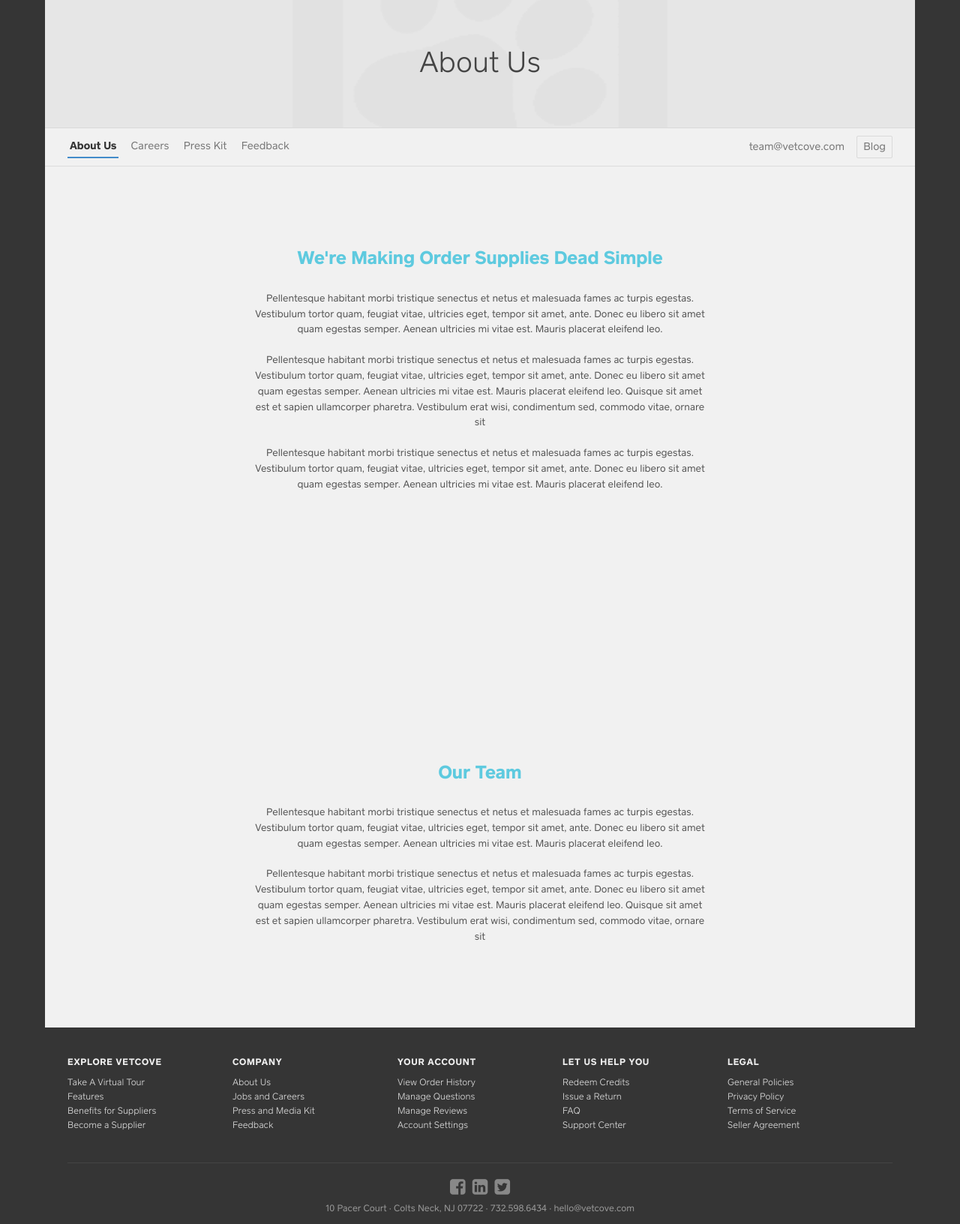
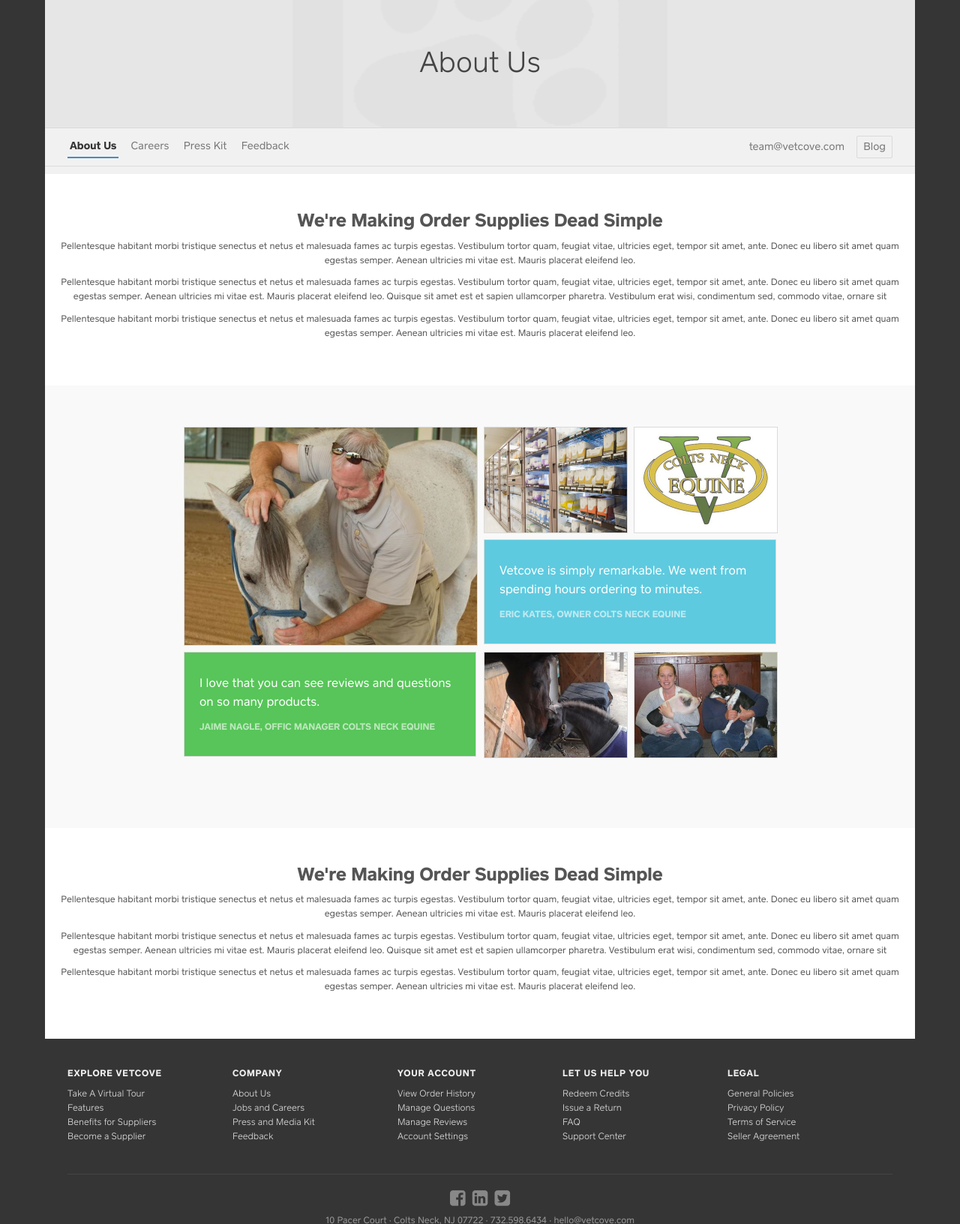
Before and after one commit to mkates/vetcove-legacy, a Django app: page /company/about in a window 1280 px wide. Shown: the part 54-1686 px from the top of the page at 75% size. Run offline with Django 3.2, Linux system fonts and the light colour scheme; some libraries are stand-ins or nearby versions.

Commit message:
updated the static stuff

```diff
--- a/vetcove/static/less/modules/menu.less
+++ b/vetcove/static/less/modules/menu.less
@@ -5,7 +5,7 @@
 //Horizontal Menu, used by the account pages
 
 .menu-horizontal {
-	margin: 10px;
+	margin: 10px 10px 0 10px;
 	.horizontal-nav;
 	li {
 		a {
@@ -23,7 +23,7 @@
 				padding-left: 8px;
 			}
 			&.active {
-				border-bottom: 2px solid @link-color;
+				border-bottom: 2px solid @colorMain;
 				color: #333;
 				font-weight: 500;
 				&:hover {
--- a/vetcove/static/less/modules/widgets.less
+++ b/vetcove/static/less/modules/widgets.less
@@ -39,40 +39,50 @@
 // **** Pie Counters ****
 // **********************
 
-@piecounter-size: 36px;
+@piecountersize: 36px;
 
 .piecounter {
-	height: @piecounter-size;
+	height: @piecountersize;
 	display:inline-block;
 	vertical-align: top;
-	width: @piecounter-size;
+	width: @piecountersize;
 	overflow: hidden;
-	background-size: @piecounter-size*6 @piecounter-size;
+	background-size: calc(@piecountersize*6) @piecountersize;
 	background-image: url("../img/piecounter.png");
 }
-.piecounter5 { background-position: @piecounter-size*-1 0;}
-.piecounter4 { background-position: @piecounter-size*-2 0;}
-.piecounter3 { background-position: @piecounter-size*-3 0;}
-.piecounter2 { background-position: @piecounter-size*-4 0;}
-.piecounter1 { background-position: @piecounter-size*-5 0;}
+.piecounter5 {
+	background-position: calc(@piecountersize*-1) 0;
+}
+.piecounter4 {
+	background-position: calc(@piecountersize*-2) 0;
+}
+.piecounter3 {
+	background-position: calc(@piecountersize*-3) 0;
+}
+.piecounter2 {
+	background-position: calc(@piecountersize*-4) 0;
+}
+.piecounter1 {
+	background-position: calc(@piecountersize*-5) 0;
+}
 
 // **********************
 // **** Flames **********
 // **********************
 
-@flames-height: 40px;
-@flames-width: @flames-height*0.5;
+@flamesheight: 40px;
+@flameswidth: calc(@flamesheight*0.5);
 .flameicon {
-	height: @flames-height;
+	height: @flamesheight;
 	display:inline-block;
 	vertical-align: top;
-	width: @flames-width;
+	width: @flameswidth;
 	overflow: hidden;
-	background-size: @flames-width*3px @flames-height;
+	background-size: calc(@flamesheight*1.5) @flamesheight;
 	background-image: url("../img/fireicons.png");
 }
-.flameicon_medium { background-position: @flames-width*-1 0;}
-.flameicon_hot { background-position: @flames-width*-2 0;}
+.flameicon_medium { background-position: calc(@flamesheight*0.5*-1) 0 }
+.flameicon_hot { background-position: calc(@flamesheight*0.5*-2) 0 }
 
 // *****************
 // **** Stars ******
--- a/vetcove/static/less/pages/static.less
+++ b/vetcove/static/less/pages/static.less
@@ -270,19 +270,23 @@
 }
 
 // General Hero Formatting
-.hero {
-	overflow: auto;
-	text-align: left;
+.hero-container {
 	padding-bottom: 50px;
+	border-bottom:1px solid #dadada;
 	.gradient(#ccc,darken(#ccc,15%),#ccc);
 	&.index     {  .gradient(@colorMain,darken(@colorMain,15%),@colorMain)       }
 	&.features  {  .gradient(@colorPurple,darken(@colorPurple,15%),@colorPurple) }
 	&.suppliers {  .gradient(@colorViolet,darken(@colorViolet,15%),@colorViolet) }
 	&.dashboard {  .gradient(@colorBlue,darken(@colorBlue,15%),@colorBlue)       }
 	&.support   {  .gradient(@colorLime,darken(@colorLime,15%),@colorLime)       }
+}
+.hero {
+	overflow: auto;
+	max-width: 900px;
+	margin: 0 auto;
+	text-align: left;
 	.text {
 		margin-top: 70px;
-		padding-left: 30px;
 		color: white;
 		h1 {
 			text-transform: uppercase;
@@ -302,20 +306,17 @@
 		}
 	}
 	.image {
-		margin-top: 30px;
-		padding: 20px;
-		text-align: center;
+		margin-top: 50px;
+		text-align: right;
 		img {
-			max-width: 80%;
+			max-width: 100%;
 			max-height: 100%;
 		}
 	}
-	border-bottom:1px solid #dadada;
 	&.centered {
 		text-align: center;
 	}
 	//For headers with no images
-
 	&.noimage {
 		.text {
 			margin-top: 30px;
--- a/vetcove/templates/general/company/about.html
+++ b/vetcove/templates/general/company/about.html
@@ -1,48 +1,87 @@
 {% extends 'general/company/base.html' %}
 
+{% load staticfiles %}
+
+{% block title %} About Us {% endblock %}
 {% block hero %} About Us {% endblock %}
 
 {% block content %}
 
 {{block.super}}
 
-<div class="static-page centered">
-	<div class="section thin">
-		<h3>We're Making Order Supplies Dead Simple</h3>
-		<p>Pellentesque habitant morbi tristique senectus et netus et malesuada fames ac turpis egestas. Vestibulum tortor quam, feugiat vitae, ultricies eget, tempor sit amet, ante. Donec eu libero sit amet quam egestas semper. Aenean ultricies mi vitae est. Mauris placerat eleifend leo.</p>
-		<p>Pellentesque habitant morbi tristique senectus et netus et malesuada fames ac turpis egestas. Vestibulum tortor quam, feugiat vitae, ultricies eget, tempor sit amet, ante. Donec eu libero sit amet quam egestas semper. Aenean ultricies mi vitae est. Mauris placerat eleifend leo. Quisque sit amet est et sapien ullamcorper pharetra. Vestibulum erat wisi, condimentum sed, commodo vitae, ornare sit </p>
-		<p>Pellentesque habitant morbi tristique senectus et netus et malesuada fames ac turpis egestas. Vestibulum tortor quam, feugiat vitae, ultricies eget, tempor sit amet, ante. Donec eu libero sit amet quam egestas semper. Aenean ultricies mi vitae est. Mauris placerat eleifend leo. </p>
+<div class="section white">
+	<div class="row">
+		<div class="col-12">
+			<div class="text centered">
+				<h3>We're Making Order Supplies Dead Simple</h3>
+				<p class="thin">Pellentesque habitant morbi tristique senectus et netus et malesuada fames ac turpis egestas. Vestibulum tortor quam, feugiat vitae, ultricies eget, tempor sit amet, ante. Donec eu libero sit amet quam egestas semper. Aenean ultricies mi vitae est. Mauris placerat eleifend leo.</p>
+				<p class="thin">Pellentesque habitant morbi tristique senectus et netus et malesuada fames ac turpis egestas. Vestibulum tortor quam, feugiat vitae, ultricies eget, tempor sit amet, ante. Donec eu libero sit amet quam egestas semper. Aenean ultricies mi vitae est. Mauris placerat eleifend leo. Quisque sit amet est et sapien ullamcorper pharetra. Vestibulum erat wisi, condimentum sed, commodo vitae, ornare sit </p>
+				<p class="thin">Pellentesque habitant morbi tristique senectus et netus et malesuada fames ac turpis egestas. Vestibulum tortor quam, feugiat vitae, ultricies eget, tempor sit amet, ante. Donec eu libero sit amet quam egestas semper. Aenean ultricies mi vitae est. Mauris placerat eleifend leo. </p>
+			</div>
+		</div>
 	</div>
-	<div class="section">
+</div>
+
+
+<div class="section light">
+	<div class="row index-testimonial">
 		<div class="testimonial-grid">
-			<div class="collage-box collage-box-tall collage-box-fat">
-				<div class="img"></div>
+			<div class="collage-box-container collage-box-tall collage-box-fat">
+				<div class="collage-box">
+					<img class="large-img" src='{% static "img/testimonial_cnequine/cn_2.jpg" %}' alt="">
+				</div>
 			</div>
-			<div class="collage-box collage-box-short collage-box-skinny">
-				<div class="img"></div>
+			<div class="collage-box-container collage-box-short collage-box-skinny">
+				<div class="collage-box">
+					<img class="small-img" src='{% static "img/testimonial_cnequine/cn_3.jpg" %}' alt="">
+				</div>
 			</div>
-			<div class="collage-box collage-box-short collage-box-skinny">
-				<div class="img"></div>
+			<div class="collage-box-container collage-box-short collage-box-skinny">
+				<div class="collage-box">
+					<img class="small-img" src='{% static "img/testimonial_cnequine/cn_5.jpg" %}' alt="">
+				</div>
 			</div>
-			<div class="collage-box collage-box-short collage-box-fat">
-				<div class="img"></div>
+			<div class="collage-box-container collage-box-short collage-box-fat">
+				<div class="collage-box primary">
+					<div class="text">
+						<p>Vetcove is simply remarkable. We went from spending hours ordering to minutes.</p>
+						<p class="author">Eric Kates, Owner Colts Neck Equine</p>
+					</div>
+				</div>
 			</div>
-			<div class="collage-box collage-box-short collage-box-fat">
-				<div class="img"></div>
+			<div class="collage-box-container collage-box-short collage-box-fat">
+				<div class="collage-box action">
+					<div class="text">
+						<p>I love that you can see reviews and questions on so many products.</p>
+						<p class="author">Jaime Nagle, Offic Manager Colts Neck Equine</p>
+					</div>
+				</div>
 			</div>
-			<div class="collage-box collage-box-short collage-box-skinny">
-				<div class="img"></div>
+			<div class="collage-box-container collage-box-short collage-box-skinny">
+				<div class="collage-box">
+					<img class="small-img" src='{% static "img/testimonial_cnequine/cn_4.jpg" %}' alt="">
+				</div>
 			</div>
-			<div class="collage-box collage-box-short collage-box-skinny">
-				<div class="img"></div>
+			<div class="collage-box-container collage-box-short collage-box-skinny">
+				<div class="collage-box">
+					<img class="small-img" src='{% static "img/testimonial_cnequine/cn_1.jpg" %}' alt="">
+				</div>
 			</div>
 			<div class="clear"></div>
 		</div>
 	</div>
-	<div class="section thin">
-		<h3>Our Team</h3>
-		<p>Pellentesque habitant morbi tristique senectus et netus et malesuada fames ac turpis egestas. Vestibulum tortor quam, feugiat vitae, ultricies eget, tempor sit amet, ante. Donec eu libero sit amet quam egestas semper. Aenean ultricies mi vitae est. Mauris placerat eleifend leo.</p>
-		<p>Pellentesque habitant morbi tristique senectus et netus et malesuada fames ac turpis egestas. Vestibulum tortor quam, feugiat vitae, ultricies eget, tempor sit amet, ante. Donec eu libero sit amet quam egestas semper. Aenean ultricies mi vitae est. Mauris placerat eleifend leo. Quisque sit amet est et sapien ullamcorper pharetra. Vestibulum erat wisi, condimentum sed, commodo vitae, ornare sit </p>
+</div>
+
+<div class="section white">
+	<div class="row">
+		<div class="col-12">
+			<div class="text centered">
+				<h3>We're Making Order Supplies Dead Simple</h3>
+				<p class="thin">Pellentesque habitant morbi tristique senectus et netus et malesuada fames ac turpis egestas. Vestibulum tortor quam, feugiat vitae, ultricies eget, tempor sit amet, ante. Donec eu libero sit amet quam egestas semper. Aenean ultricies mi vitae est. Mauris placerat eleifend leo.</p>
+				<p class="thin">Pellentesque habitant morbi tristique senectus et netus et malesuada fames ac turpis egestas. Vestibulum tortor quam, feugiat vitae, ultricies eget, tempor sit amet, ante. Donec eu libero sit amet quam egestas semper. Aenean ultricies mi vitae est. Mauris placerat eleifend leo. Quisque sit amet est et sapien ullamcorper pharetra. Vestibulum erat wisi, condimentum sed, commodo vitae, ornare sit </p>
+				<p class="thin">Pellentesque habitant morbi tristique senectus et netus et malesuada fames ac turpis egestas. Vestibulum tortor quam, feugiat vitae, ultricies eget, tempor sit amet, ante. Donec eu libero sit amet quam egestas semper. Aenean ultricies mi vitae est. Mauris placerat eleifend leo. </p>
+			</div>
+		</div>
 	</div>
 </div>
 
--- a/vetcove/templates/general/company/feedback.html
+++ b/vetcove/templates/general/company/feedback.html
@@ -11,7 +11,7 @@
 		<p> Have a question about Vetcove? Find something that doesn't work or can
 			be improved? Your feedback helps us make Vetcove awesome!</p>
 	</div>
-	<div class="section thin">
+	<div class="thin">
 		<form role="form" class="form validated-form">
 			<div class="inlined-together">
 				<div class="form-group third">
--- a/vetcove/templates/general/features.html
+++ b/vetcove/templates/general/features.html
@@ -6,7 +6,8 @@
 
 {% block content %}
 
-<div class="hero features">
+<div class="hero-container features">
+	<div class="hero">
 		<div class="row">
 			<div class="text col-6 col-xs-12">
 				<h1>Clinic Features</h1>
@@ -15,6 +16,7 @@
 			</div>
 			<div class="image col-6 col-xs-12">
 				<img src='{% static "img/test/macbook.png" %}'>
+			</div>
 		</div>
 	</div>
 </div>
--- a/vetcove/templates/general/suppliers.html
+++ b/vetcove/templates/general/suppliers.html
@@ -6,7 +6,8 @@
 
 {% block content %}
 
-<div class="hero suppliers">
+<div class="hero-container suppliers">
+	<div class="hero">
 		<div class="row">
 			<div class="text col-6 col-xs-12">
 				<h1>Supplier Features</h1>
@@ -15,6 +16,7 @@
 			</div>
 			<div class="image col-6 col-xs-12">
 				<img src='{% static "img/test/macbook.png" %}'>
+			</div>
 		</div>
 	</div>
 </div>
```
Also changed, not shown: vetcove/templates/general/dashboard.html (+9 -7 lines), vetcove/templates/general/support.html (+8 -6 lines), vetcove/static/compiled/main.css, vetcove/static/compiled/main.min.css, 1 other file. Lines whose indentation alone changed are shown as unchanged.
